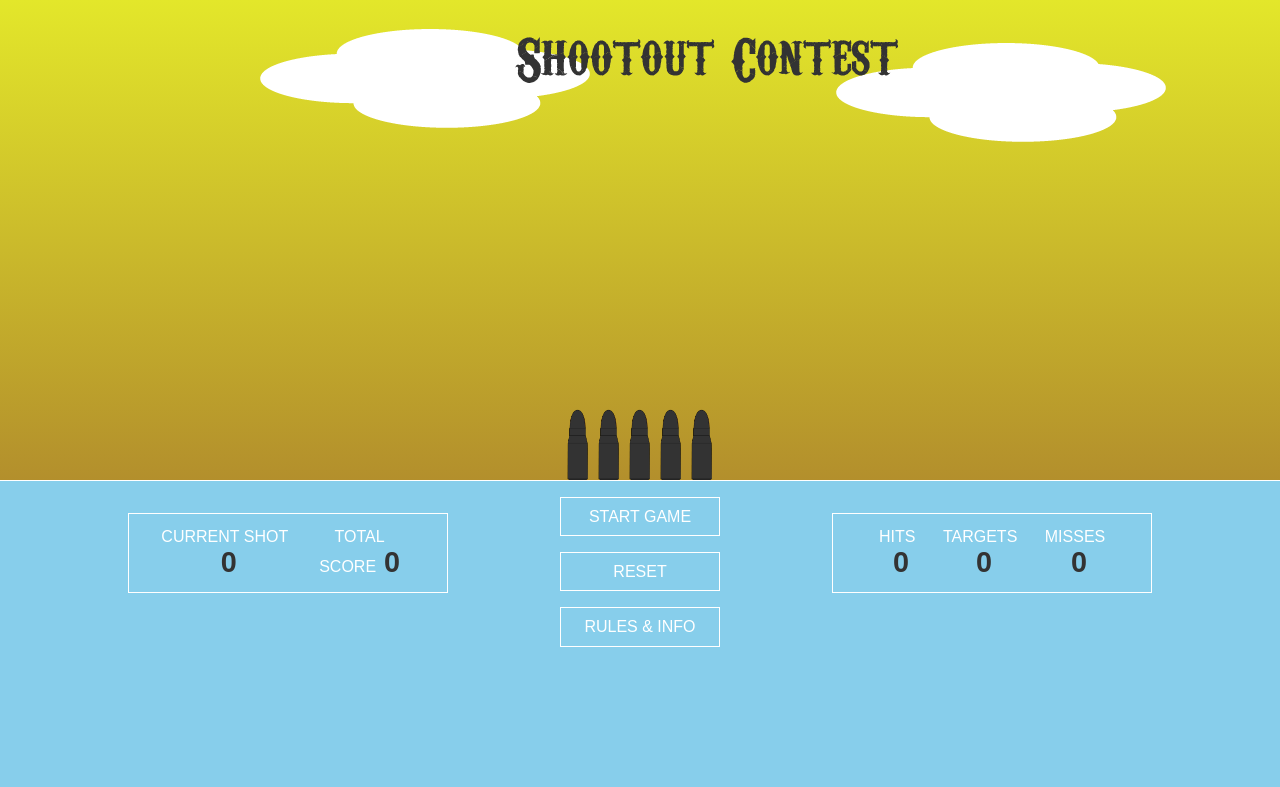
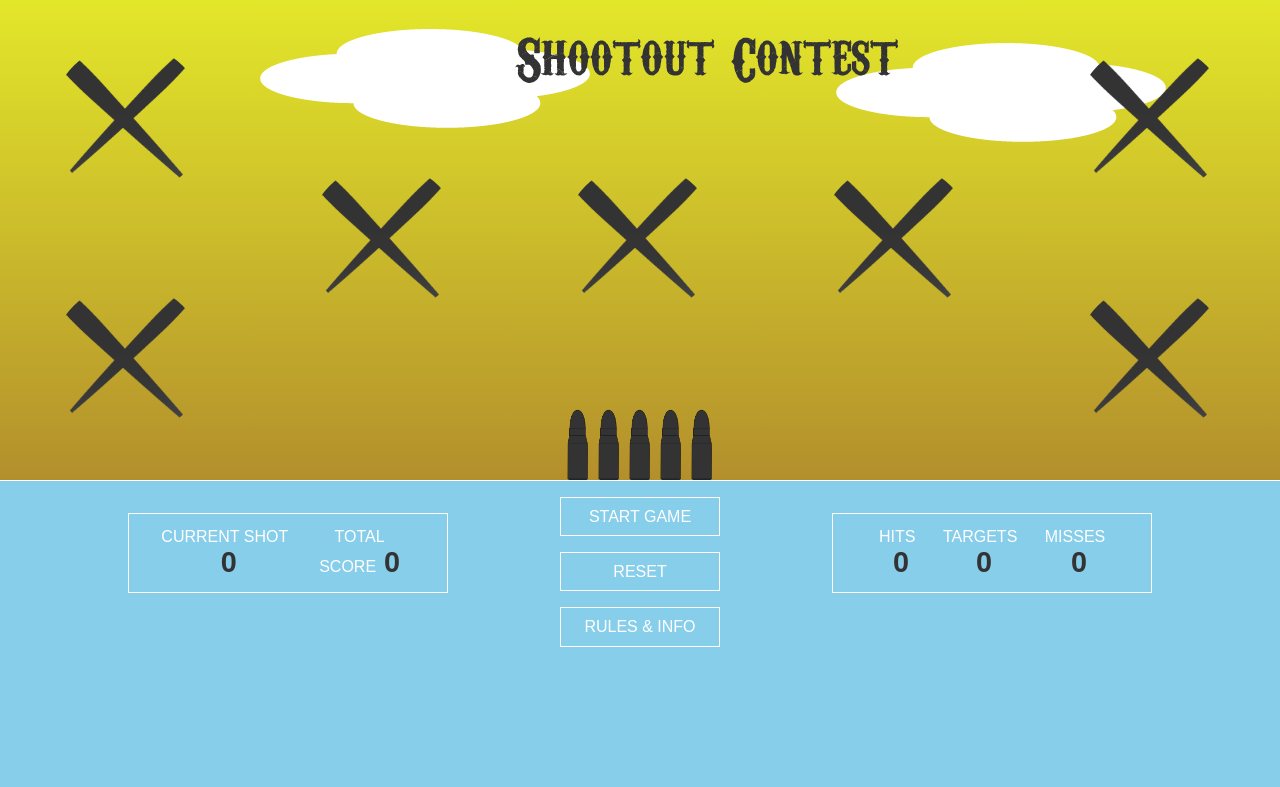
Before and after one commit to IvanMPR/Whack-a-Mole, a plain HTML site: page index.html in a window 1280 px wide. Drawn offline with Linux system fonts and the light colour scheme.

Commit message:
added width and height to target container

```diff
--- a/style.css
+++ b/style.css
@@ -49,13 +49,11 @@ a:hover {
   position: absolute;
   top: 5%;
   left: 20%;
-  /* animation: moveLeftRight 60s linear alternate-reverse infinite; */
 }
 .right {
   position: absolute;
   top: 8%;
   left: 65%;
-  /* animation: moveRightLeft 60s linear alternate-reverse infinite; */
 }
 svg {
   width: 12vw;
@@ -95,6 +93,8 @@ svg {
   justify-content: center;
   background: url(img/other/x-mark.png) no-repeat center center/cover;
   border-radius: 50%;
+  width: 12vw;
+  height: 12vw;
 }
 /* Targets positions */
 .center {
```
